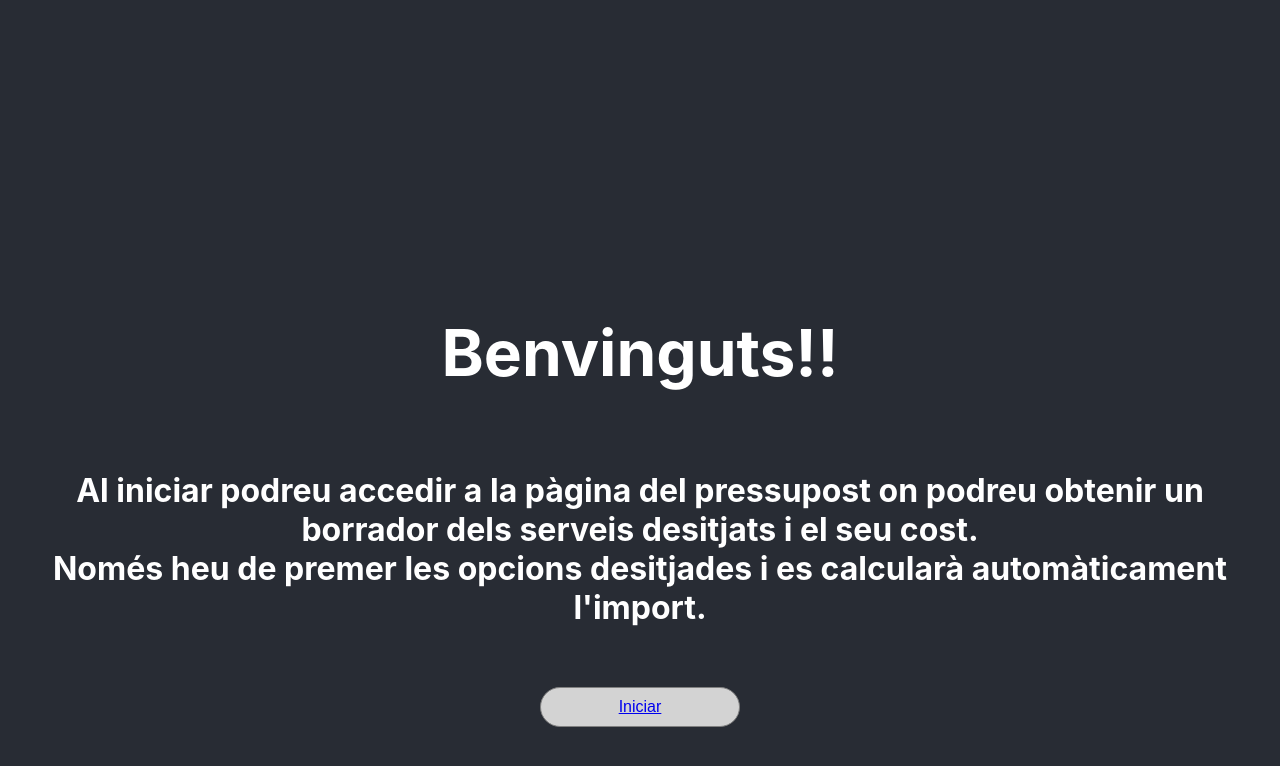
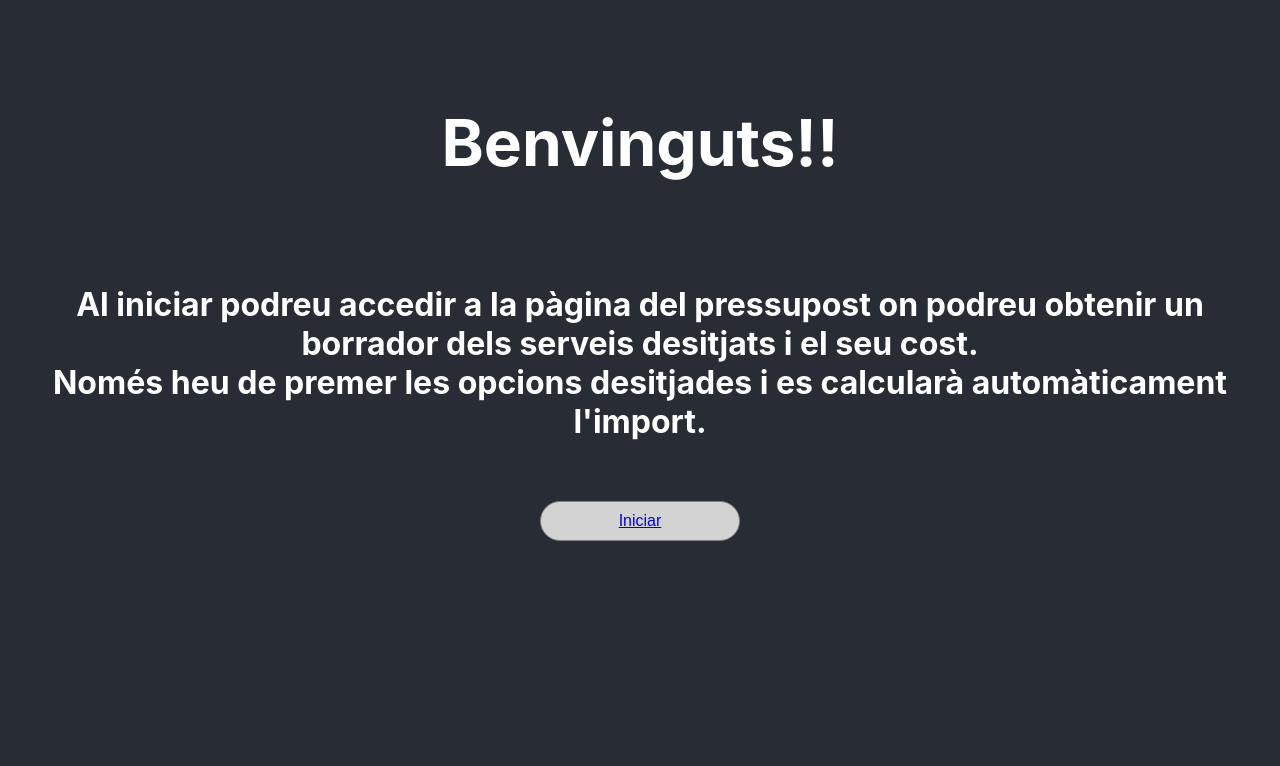
Before and after one commit to silviafado/s7-pressupost, a React (Create React App) app: page / in a window 1280 px wide. Shown: the top 766 px of the page. Built offline with nearby package versions, Linux system fonts and the light colour scheme.

Commit message:
final touches level1

```diff
--- a/src/App.js
+++ b/src/App.js
@@ -1,5 +1,4 @@
 import Routes from './application/Routes';
-import './App.css';
 
 const App = () => <Routes />
 
--- a/src/application/routes.js
+++ b/src/application/routes.js
@@ -2,13 +2,12 @@ import { BrowserRouter, Route, Switch } from 'react-router-dom';
 import Welcome from '../pages/welcome/Welcome';
 import Budget from '../pages/budget/Budget';
 
-
+// Exercise 5: Routes
 const Routes = () => (
     <BrowserRouter>
         <Switch>
             <Route exact path="/" component={Welcome} />
             <Route path="/budget/" component={Budget} />
-            <Route path="/presupuesto/" component={Budget} />
             <Route path="*" component={() => <div>404</div>} />
         </Switch>
     </BrowserRouter>
--- a/src/pages/budget/budget.js
+++ b/src/pages/budget/budget.js
@@ -1,7 +1,7 @@
 import { useState, useEffect } from 'react';
 import '../../App.css';
 import Buttons from '../../components/buttons/Buttons';
-import { StylesPanell, StylesPages } from '../../styled'
+import { StylesPanell, StylesPages, GlobalStyle } from '../../styled'
 
 // Declare KEY for exercise 4 to save in localStorage
 const KEY = 'budget';
@@ -41,6 +41,7 @@ const Budget = () => {
 
     return (
         <div>
+            <GlobalStyle />
             <div className="row question">¿Qué quieres hacer?</div>
             <div className="row web">
                 <input name="web" type="checkbox" onChange={(event) => setBudget({ ...budget, web: event.target.checked })} /> Una página web (500€)
--- a/src/pages/welcome/Welcome.js
+++ b/src/pages/welcome/Welcome.js
@@ -1,10 +1,12 @@
-import { WelcomeStyles, WelcomeButton, WelcomeTitle, Paragraph } from "../../styled";
+import { WelcomeStyles, WelcomeButton, WelcomeTitle, Paragraph, GlobalStyleWelcome } from "../../styled";
 import { Link } from 'react-router-dom';
 
+// Exercise 5: Welcome page implementing React routing
 const Welcome = () => {
 
     return (
         <div>
+            <GlobalStyleWelcome />
             <WelcomeStyles>
                 <WelcomeTitle>Benvinguts!!</WelcomeTitle>
                 <Paragraph>Al iniciar podreu accedir a la pàgina del pressupost on podreu obtenir un borrador dels serveis desitjats i el seu cost.<br />Només heu de premer les opcions desitjades i es calcularà automàticament l'import.</Paragraph>
--- a/src/styled.js
+++ b/src/styled.js
@@ -1,5 +1,6 @@
-import styled from "styled-components";
+import styled, { createGlobalStyle } from "styled-components";
 
+// Exercise 2 & 3: Styling Panell pages and languages
 export const StylesPanell = styled.div`
     padding: 20px 20px 10px 20px;
     border: 3px solid black;
@@ -12,6 +13,12 @@ export const StylesPanell = styled.div`
 export const StylesPages = styled.div`
         padding-bottom: 10px;
         display: flex;
+        @media (max-width: 380px) {
+            display: flex;
+            flex-direction: column;
+            align-items: center;
+            justify-content: center;
+        }
 `
 
 export const StylesButtons = styled.button`
@@ -25,6 +32,10 @@ export const StylesButtons = styled.button`
 
 export const StylesInput = styled.div`
         margin-left: 20px;
+        @media (max-width: 380px) {
+            margin-left: 0px;
+            margin-top: 10px;
+        }
 `
 
 // Exercise 5: Styling Welcome component
@@ -36,10 +47,7 @@ export const WelcomeStyles = styled.div`
     align-items: center;
     justify-content: center;
     color: white;
-    background-color: #282c34;
-    width: 100vw;
-    height: 100vh;
-    padding-top: 100px;
+    margin-top: 40px;
     text-align: center;
 `;
 
@@ -60,7 +68,6 @@ export const WelcomeButton = styled.button`
 
 export const WelcomeTitle = styled.p`
     font-size: 4rem;
-    margin: 40px;
     @media (max-width: 600px) {
         font-size: 3rem;
     }
@@ -73,3 +80,16 @@ export const Paragraph = styled.p`
         font-size: 1.5rem;
     }
 `;
+
+// Styling GlobalStyle Budget and Welcome pages
+export const GlobalStyle = createGlobalStyle`
+    body {
+        margin: 40px;
+    }
+`
+
+export const GlobalStyleWelcome = createGlobalStyle`
+    body {
+        background-color: #282c34;
+    }
+`
```
